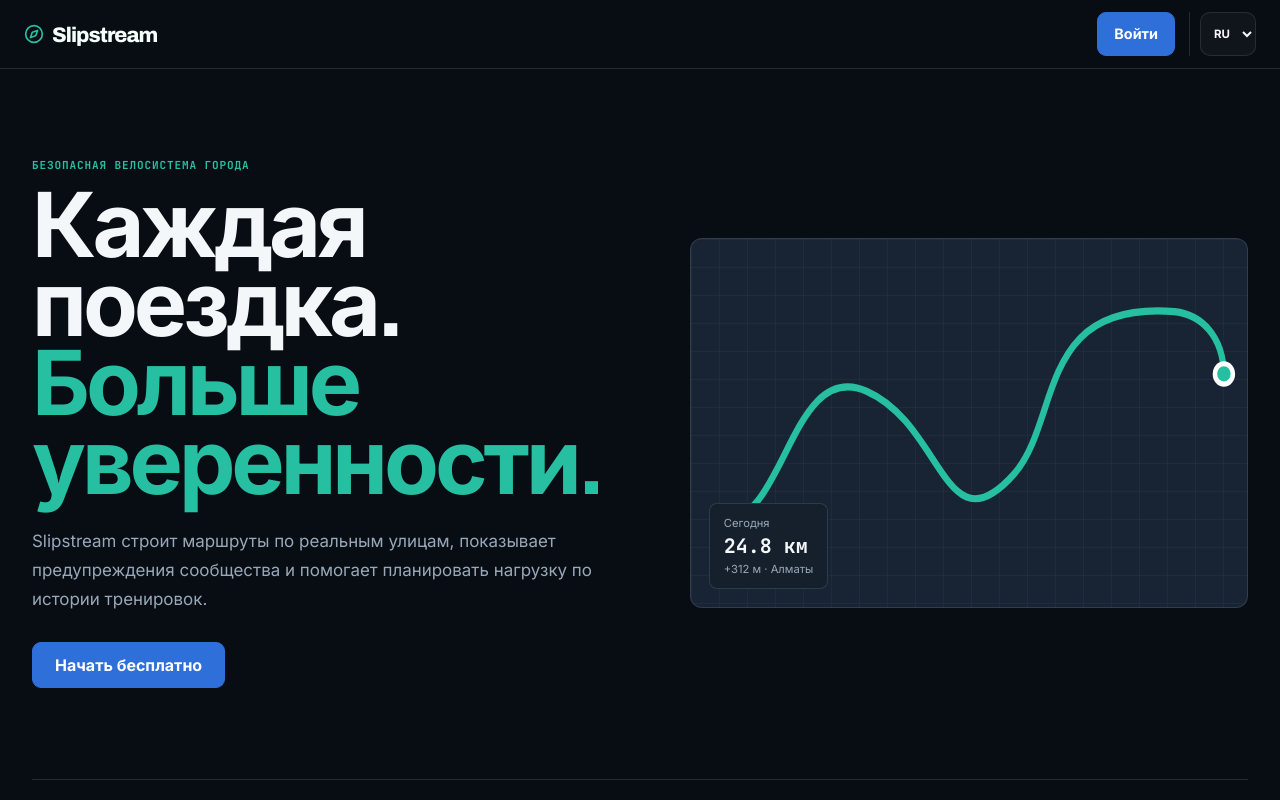
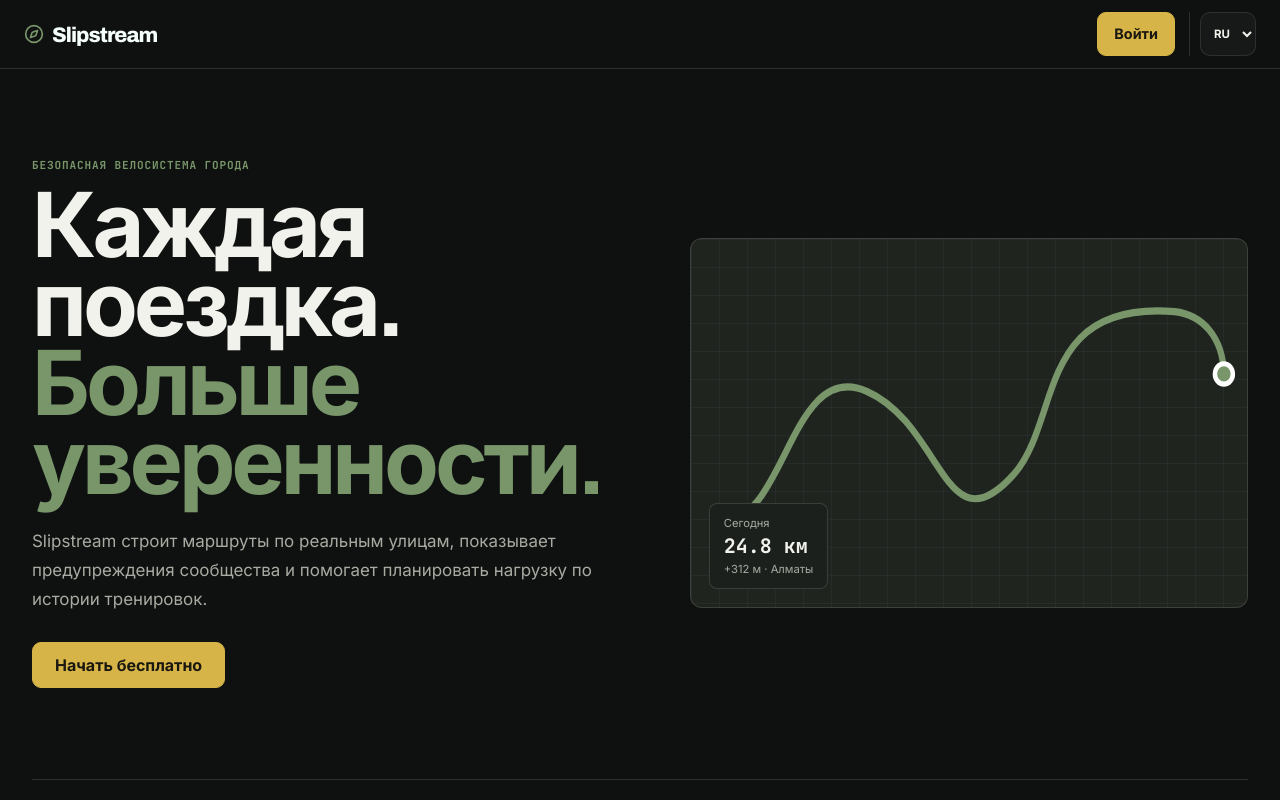
Before and after one commit to abayoor/Essay.AI, a React (Vite) app: page / in a window 1280 px wide. Shown: the top 800 px of the page. Built offline with nearby package versions, Linux system fonts and the light colour scheme; no server answers.

Commit message:
Switch to carbon racing yellow palette

```diff
--- a/src/components/CityExploreMap.tsx
+++ b/src/components/CityExploreMap.tsx
@@ -862,7 +862,7 @@
             ? <DirectionalRouteLine
               key={option.preference}
               points={option.result.points}
-              color="#26bfa2"
+              color="#78966a"
               weight={navigationActive ? 9 : 7}
               opacity={0.98}
               showArrows
--- a/src/components/DirectionalRouteLine.tsx
+++ b/src/components/DirectionalRouteLine.tsx
@@ -101,7 +101,7 @@
 
 export function DirectionalRouteLine({
   points,
-  color = '#26bfa2',
+  color = '#78966a',
   weight = 6,
   opacity = 1,
   showArrows = true,
--- a/src/components/LiveRecordMap.tsx
+++ b/src/components/LiveRecordMap.tsx
@@ -34,7 +34,7 @@
     <KeepMapSized />
     <FollowRider point={displayedPoint} />
     {segments.map((positions, index) => positions.length > 1 && <Polyline key={`record-outline-${index}`} positions={positions} pathOptions={{ color: '#071310', opacity: .8, weight: 9, lineCap: 'round', lineJoin: 'round' }} />)}
-    {segments.map((positions, index) => positions.length > 1 && <Polyline key={`record-route-${index}`} positions={positions} pathOptions={{ color: '#26bfa2', weight: 5, lineCap: 'round', lineJoin: 'round' }} />)}
+    {segments.map((positions, index) => positions.length > 1 && <Polyline key={`record-route-${index}`} positions={positions} pathOptions={{ color: '#78966a', weight: 5, lineCap: 'round', lineJoin: 'round' }} />)}
     {displayedPoint && <>
       <CircleMarker center={[displayedPoint.lat, displayedPoint.lng]} radius={18} pathOptions={{ color: '#1b8577', fillColor: '#1b8577', fillOpacity: .16, weight: 2 }} />
       <CircleMarker center={[displayedPoint.lat, displayedPoint.lng]} radius={8} pathOptions={{ color: '#fff', fillColor: '#1b8577', fillOpacity: 1, weight: 3 }} />
--- a/src/components/RouteMap.tsx
+++ b/src/components/RouteMap.tsx
@@ -31,9 +31,9 @@
     <MapContainer center={center} zoom={positions.length ? 12 : 11} scrollWheelZoom={false} className={`route-map ${className}`}>
       <CommunityTileLayer />
       <FitRoute positions={positions} />
-      {segments.map((segment, index) => segment.length > 1 && <Polyline key={`route-segment-${index}`} positions={segment} pathOptions={{ color: '#26bfa2', weight: 5, lineCap: 'round', lineJoin: 'round' }} />)}
+      {segments.map((segment, index) => segment.length > 1 && <Polyline key={`route-segment-${index}`} positions={segment} pathOptions={{ color: '#78966a', weight: 5, lineCap: 'round', lineJoin: 'round' }} />)}
       {positions[0] && <CircleMarker center={positions[0]} radius={7} pathOptions={{ color: '#fff', fillColor: '#3e6f5c', fillOpacity: 1, weight: 2 }} />}
-      {positions.length > 1 && <CircleMarker center={positions[positions.length - 1]} radius={6} pathOptions={{ color: '#fff', fillColor: '#26bfa2', fillOpacity: 1, weight: 2 }} />}
+      {positions.length > 1 && <CircleMarker center={positions[positions.length - 1]} radius={6} pathOptions={{ color: '#fff', fillColor: '#78966a', fillOpacity: 1, weight: 2 }} />}
     </MapContainer>
   );
 }
--- a/src/styles/friends.css
+++ b/src/styles/friends.css
@@ -13,7 +13,7 @@
 .friends-map-card > header span, .friends-list > header span { align-items: center; color: var(--signal); display: inline-flex; font-size: .72rem; font-weight: 800; gap: 5px; }
 .friends-map { border: 1px solid var(--line); border-radius: 10px; height: min(52dvh, 480px); min-height: 320px; overflow: hidden; }
 .friends-map .leaflet-container { height: 100%; width: 100%; }
-.friend-map-marker span { background: #26bfa2; border: 4px solid #fff; border-radius: 50%; box-shadow: 0 4px 14px rgba(9, 36, 32, .45); display: block; height: 28px; width: 28px; }
+.friend-map-marker span { background: #78966a; border: 4px solid #fff; border-radius: 50%; box-shadow: 0 4px 14px rgba(9, 36, 32, .45); display: block; height: 28px; width: 28px; }
 .friends-map-empty, .friends-empty { align-items: center; color: var(--muted); display: flex; flex-direction: column; gap: 10px; justify-content: center; min-height: 180px; text-align: center; }
 .friends-list article { grid-template-columns: auto minmax(0, 1fr) auto auto; }
 .friends-list article > button { color: var(--danger); padding: 8px; }
--- a/src/styles/palette.css
+++ b/src/styles/palette.css
@@ -1,23 +1,23 @@
-/* Slipstream "Midnight + Electric Blue" palette.
+/* Slipstream "Carbon + Racing Yellow" palette.
    Neutral surfaces carry the interface; color is reserved for actions and meaning. */
 :root,
 :root[data-theme='dark'] {
-  --fog: #080d14;
-  --surface: #111923;
-  --surface-soft: #182434;
-  --surface-raised: #15202c;
-  --ink: #f4f7fa;
-  --muted: #99a8b8;
-  --line: rgba(165, 190, 214, .17);
-  --signal: #26bfa2;
-  --signal-strong: #42d2b5;
-  --on-signal: #061713;
-  --brand: #2f6fda;
-  --brand-strong: #4785ed;
-  --on-brand: #ffffff;
-  --premium: #f0c66a;
-  --moss: #3e9c7c;
-  --steel: #7f9bb3;
+  --fog: #0f1110;
+  --surface: #171a18;
+  --surface-soft: #20241f;
+  --surface-raised: #1c201d;
+  --ink: #f1f2ec;
+  --muted: #a7aba1;
+  --line: rgba(224, 225, 214, .15);
+  --signal: #78966a;
+  --signal-strong: #8daa7c;
+  --on-signal: #0f150d;
+  --brand: #d6b447;
+  --brand-strong: #e2c45d;
+  --on-brand: #19170f;
+  --premium: #e2c878;
+  --moss: #6b8761;
+  --steel: #9ea59c;
   --danger: #e27078;
   background: var(--fog);
 }
@@ -83,7 +83,7 @@
 .pro-inline-button:hover {
   background: color-mix(in srgb, var(--premium) 18%, var(--surface));
   border-color: color-mix(in srgb, var(--premium) 48%, var(--line));
-  color: #ffdb89;
+  color: #f0d994;
   filter: none;
 }
 
@@ -219,13 +219,13 @@
 }
 
 .pro-page {
-  --pro-bg: #080d14;
-  --pro-surface: #111923;
-  --pro-surface-high: #182434;
-  --pro-line: rgba(165, 190, 214, .17);
-  --pro-muted: #99a8b8;
-  --pro-accent: #f0c66a;
-  --pro-accent-strong: #ffdb89;
+  --pro-bg: #0f1110;
+  --pro-surface: #171a18;
+  --pro-surface-high: #20241f;
+  --pro-line: rgba(224, 225, 214, .15);
+  --pro-muted: #a7aba1;
+  --pro-accent: #e2c878;
+  --pro-accent-strong: #f0d994;
   background: var(--pro-bg);
 }
 
--- a/src/styles/pro.css
+++ b/src/styles/pro.css
@@ -1,13 +1,13 @@
 .pro-page {
-  --pro-bg: #080d14;
-  --pro-surface: #111923;
-  --pro-surface-high: #182434;
-  --pro-line: rgba(165, 190, 214, .17);
-  --pro-muted: #99a8b8;
-  --pro-accent: #f0c66a;
-  --pro-accent-strong: #ffdb89;
+  --pro-bg: #0f1110;
+  --pro-surface: #171a18;
+  --pro-surface-high: #20241f;
+  --pro-line: rgba(224, 225, 214, .15);
+  --pro-muted: #a7aba1;
+  --pro-accent: #e2c878;
+  --pro-accent-strong: #f0d994;
   background: var(--pro-bg);
-  color: #f4f7fa;
+  color: #f1f2ec;
   margin: 0 auto;
   max-width: 1440px;
   min-height: calc(100dvh - 70px);
@@ -266,7 +266,7 @@
 .pro-result-safety { background: color-mix(in srgb, var(--pro-accent) 7%, var(--pro-surface)); border: 1px solid color-mix(in srgb, var(--pro-accent) 20%, var(--pro-line)); color: #d6d3c9; }
 .pro-missing-data svg, .pro-result-safety svg { flex: 0 0 auto; }
 
-@keyframes pro-lock-pulse { 50% { box-shadow: 0 0 0 10px rgba(108,229,203,.06); } }
+@keyframes pro-lock-pulse { 50% { box-shadow: 0 0 0 10px rgba(226, 200, 120, .06); } }
 
 .pro-benefits { margin: 0 auto; max-width: 1180px; padding: 70px 0; }
 .pro-benefits > header { margin-bottom: 30px; max-width: 740px; }
@@ -460,9 +460,9 @@
 .pro-promo-form > div { display: grid; gap: 8px; grid-template-columns: minmax(0, 1fr) auto; }
 .pro-promo-form input { background: rgba(255, 255, 255, .045); border: 1px solid var(--pro-line); border-radius: 11px; color: #edf8f5; min-height: 44px; min-width: 0; padding: 10px 12px; }
 .pro-promo-form input:focus { border-color: var(--pro-accent); outline: 3px solid color-mix(in srgb, var(--pro-accent) 16%, transparent); }
-.pro-promo-form button { background: rgba(98, 228, 200, .13); border: 1px solid rgba(98, 228, 200, .28); border-radius: 11px; color: var(--pro-accent); font-size: .7rem; font-weight: 850; min-height: 44px; padding: 10px 14px; }
+.pro-promo-form button { background: rgba(226, 200, 120, .13); border: 1px solid rgba(226, 200, 120, .28); border-radius: 11px; color: var(--pro-accent); font-size: .7rem; font-weight: 850; min-height: 44px; padding: 10px 14px; }
 .pro-promo-form button:disabled { cursor: default; opacity: .52; }
-.pro-promo-active { align-items: center; background: rgba(98, 228, 200, .12); border: 1px solid rgba(98, 228, 200, .25); border-radius: 12px; color: var(--pro-accent); display: flex; font-size: .74rem; font-weight: 850; gap: 8px; justify-content: center; min-height: 44px; padding: 10px 14px; }
+.pro-promo-active { align-items: center; background: rgba(226, 200, 120, .12); border: 1px solid rgba(226, 200, 120, .25); border-radius: 12px; color: var(--pro-accent); display: flex; font-size: .74rem; font-weight: 850; gap: 8px; justify-content: center; min-height: 44px; padding: 10px 14px; }
 
 @media (max-width: 900px) {
   .pro-hero { grid-template-columns: 1fr; min-height: 0; padding-top: 46px; }
@@ -606,6 +606,49 @@
   bottom: 10px;
 }
 
+.pro-hero-copy h1,
+.pro-analyzer-heading h2,
+.pro-toolkit-heading h2,
+.pro-weekly-digest h2,
+.pro-weekly-preview h2,
+.pro-benefits h2,
+.pro-faq > h2 {
+  color: #f1f2ec;
+}
+
+.pro-hero-points span,
+.pro-analyzer-private,
+.pro-confidence,
+.pro-tool-metric p,
+.pro-readiness-result p {
+  color: #b8bbb2;
+}
+
+.pro-analysis-form label > span,
+.pro-analysis-form input,
+.pro-analysis-form select,
+.pro-analysis-form textarea,
+.pro-tool-controls label > span:not(.pro-tool-toggle span),
+.pro-tool-controls input:not([type="checkbox"]):not([type="range"]),
+.pro-tool-controls select {
+  background: #121512;
+  color: #f1f2ec;
+}
+
+.pro-primary-button,
+.pro-analysis-submit button,
+.pro-final-cta button,
+.pro-final-cta > a {
+  color: var(--on-brand);
+}
+
+.pro-primary-button:disabled,
+.pro-analysis-submit button:disabled,
+.pro-final-cta button:disabled {
+  background: #3d403b;
+  color: #a7aba1;
+}
+
 @media (max-width: 900px) {
   .pro-hero-copy h1 { font-size: clamp(3rem, 11vw, 4.8rem); }
 }
--- a/src/styles/product-polish.css
+++ b/src/styles/product-polish.css
@@ -45,11 +45,11 @@
 }
 
 .dashboard-safety-mission:hover { box-shadow: 0 22px 52px rgba(8, 38, 31, .25); transform: translateY(-2px); }
-.dashboard-safety-mission .dashboard-mission-icon { align-items: center; background: rgba(255, 255, 255, .1); border: 1px solid rgba(255, 255, 255, .12); border-radius: 17px; color: #9fe3d7; display: flex; height: 56px; justify-content: center; width: 56px; }
-.dashboard-safety-mission .kicker { color: #9fe3d7; }
+.dashboard-safety-mission .dashboard-mission-icon { align-items: center; background: rgba(255, 255, 255, .1); border: 1px solid rgba(255, 255, 255, .12); border-radius: 17px; color: var(--signal); display: flex; height: 56px; justify-content: center; width: 56px; }
+.dashboard-safety-mission .kicker { color: var(--signal); }
 .dashboard-safety-mission h2 { color: #fff; font-size: clamp(1.35rem, 2.7vw, 2.1rem); margin: 4px 0 7px; }
 .dashboard-safety-mission p:not(.kicker) { color: rgba(246, 255, 252, .68); font-size: .76rem; line-height: 1.5; max-width: 600px; }
-.dashboard-safety-mission > svg { color: #9fe3d7; }
+.dashboard-safety-mission > svg { color: var(--signal); }
 
 .dashboard-weekly-card {
   background: var(--surface);
--- a/src/styles/safety.css
+++ b/src/styles/safety.css
@@ -44,7 +44,7 @@
 }
 
 .safety-hazard-pothole { --safety-color: #d76b2c; }
-.safety-hazard-no_lighting { --safety-color: #f0c66a; }
+.safety-hazard-no_lighting { --safety-color: #e2c878; }
 .safety-hazard-glass { --safety-color: #287d9b; }
 .safety-hazard-aggressive_dogs { --safety-color: #d14945; }
 .safety-hazard-road_closed { --safety-color: #b52f3b; }
```
Also changed, not shown: src/styles/competitions.css (+6 -6 lines), src/styles/legal.css (+6 -6 lines), src/styles/product-language.css (+58 -0 lines).
